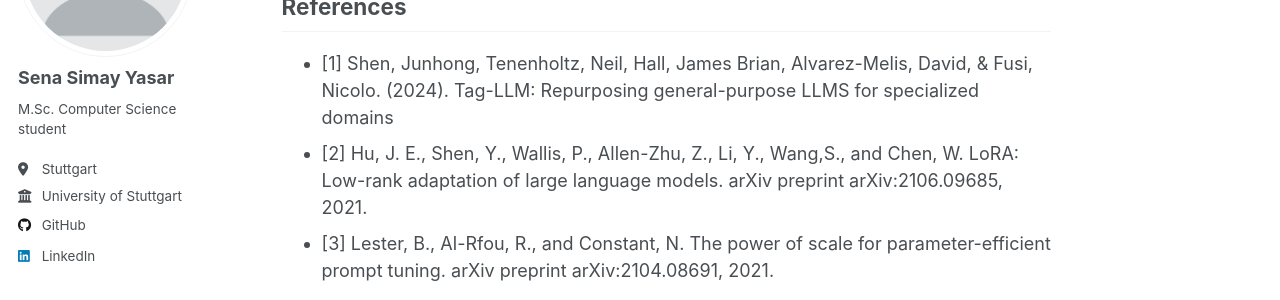
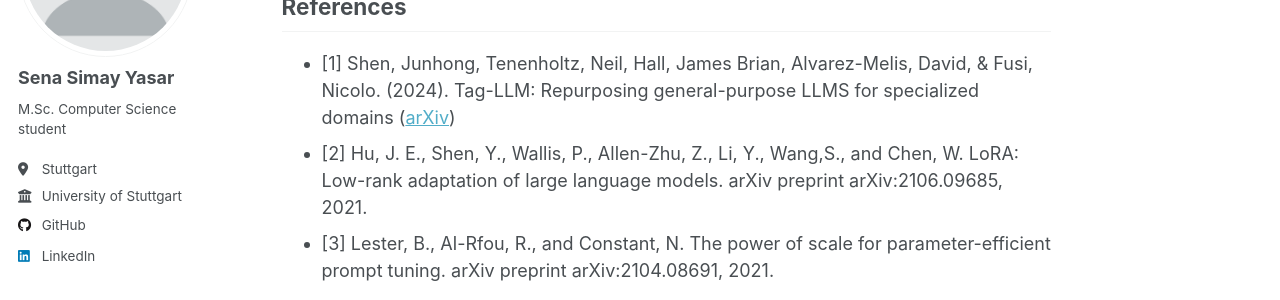
Before and after one commit to simayasar/simayasar.github.io, a Jekyll site: the page built from _pages/about.md, in a window 1280 px wide and 900 px high, scrolled down 14748 px. Shown: the part 217-517 px from the top of the window. Built offline with Jekyll 4.4.1, drawn with Linux system fonts in a browser that asks for light colours; a script that is not in the unit is left out.

Commit message:
Update about.md

```diff
--- a/_pages/about.md
+++ b/_pages/about.md
@@ -312,7 +312,7 @@ Applying Tag‑LLM to domains such as computational biology, physics, or gene pr
 Exploring hybrid strategies (e.g., tag-based prompting + in-context demonstrations) may improve interpretability, reduce harmful biases, and ensure more reliable predictions in sensitive applications.
 
 ## References
-- [1] Shen, Junhong, Tenenholtz, Neil, Hall, James Brian, Alvarez-Melis, David, & Fusi, Nicolo. (2024). Tag-LLM: Repurposing general-purpose LLMS for specialized domains
+- [1] Shen, Junhong, Tenenholtz, Neil, Hall, James Brian, Alvarez-Melis, David, & Fusi, Nicolo. (2024). Tag-LLM: Repurposing general-purpose LLMS for specialized domains ([arXiv](https://arxiv.org/abs/2402.05140))
 - [2] Hu, J. E., Shen, Y., Wallis, P., Allen-Zhu, Z., Li, Y., Wang,S., and Chen, W. LoRA: Low-rank adaptation of large
 language models. arXiv preprint arXiv:2106.09685, 2021.
 - [3] Lester, B., Al-Rfou, R., and Constant, N. The power of scale  for parameter-efficient prompt tuning. arXiv preprint arXiv:2104.08691, 2021.
```
